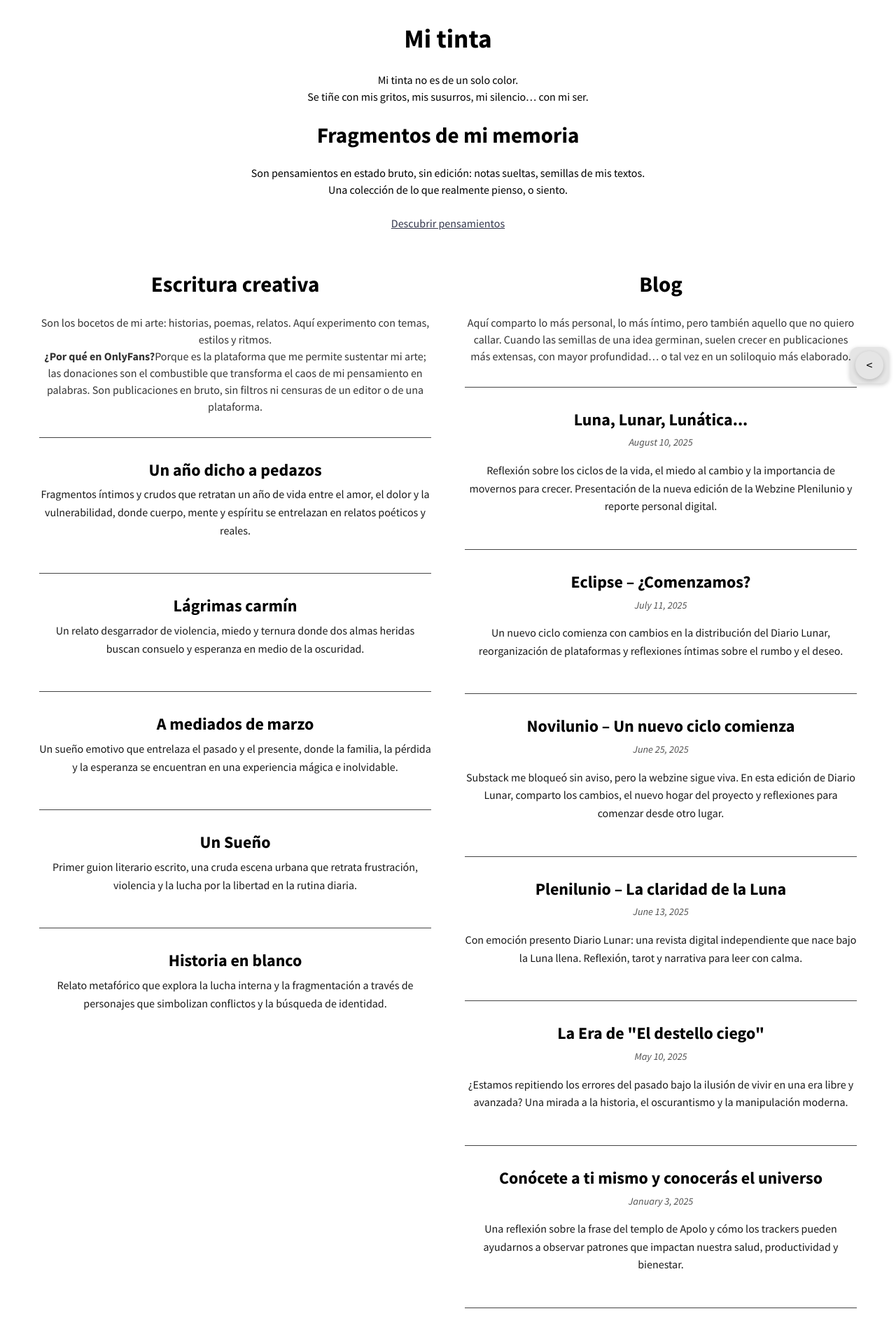
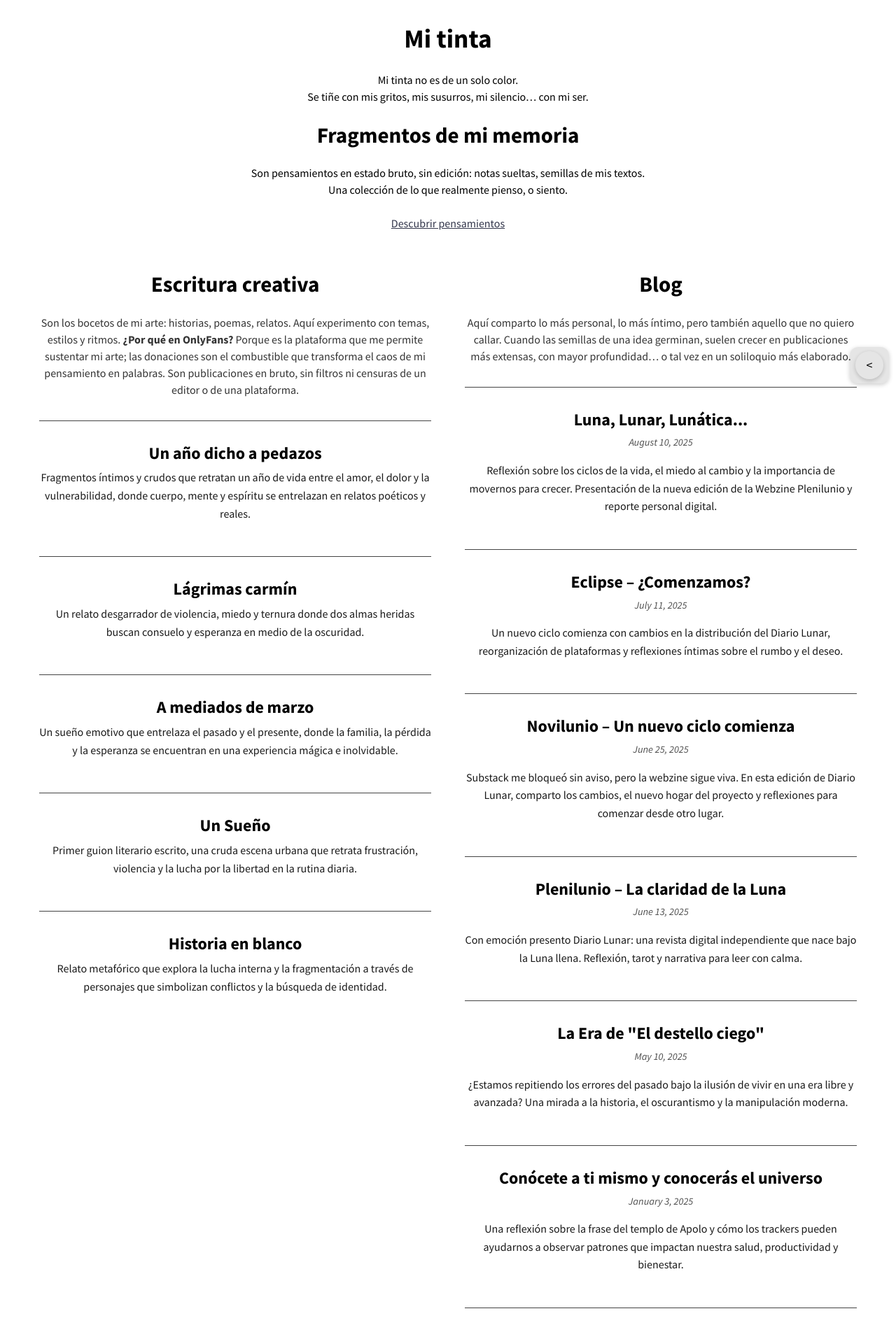
Before and after one commit to KajiiNarumi/iasuarezv, a Jekyll site: the page built from tinta.html, in a window 1280 px wide. Shown: the part 332-2236 px from the top of the page at 70% size. Built offline with Jekyll 4.4.1, drawn with Linux system fonts in a browser that asks for light colours; nearby versions of some CDN libraries.

Commit message:
Update tinta.html

```diff
--- a/tinta.html
+++ b/tinta.html
@@ -21,7 +21,7 @@ entries_layout: list
       <p>Son pensamientos en estado bruto, sin edición: notas sueltas, semillas de mis textos.<br>
       Una colección de lo que realmente pienso, o siento.</p>
       <p>
-        <a href="/memorias/" title="Descubrir pensamientos">Descubrir pensamientos</a>
+        <a href="/pensamientos/" title="Descubrir pensamientos">Descubrir pensamientos</a>
       </p>
     </div>
   </section>
@@ -30,8 +30,7 @@ entries_layout: list
 <div class="contenedor-dos-columnas">
   <section class="columna">
     <h2 class="text-center">Escritura creativa</h2>
-    <p class="descripcion">Son los bocetos de mi arte: historias, poemas, relatos. Aquí experimento con temas, estilos y ritmos.<br>
-    <b>¿Por qué en OnlyFans?</b>Porque es la plataforma que me permite sustentar mi arte; las donaciones son el combustible que transforma el caos de mi pensamiento en palabras.
+    <p class="descripcion">Son los bocetos de mi arte: historias, poemas, relatos. Aquí experimento con temas, estilos y ritmos. <b>¿Por qué en OnlyFans? </b>Porque es la plataforma que me permite sustentar mi arte; las donaciones son el combustible que transforma el caos de mi pensamiento en palabras.
 Son publicaciones en bruto, sin filtros ni censuras de un editor o de una plataforma.</p>
     <div class="bitacora-listado">
       {% for cuento in site.data.libreta.cuentos %}
```
